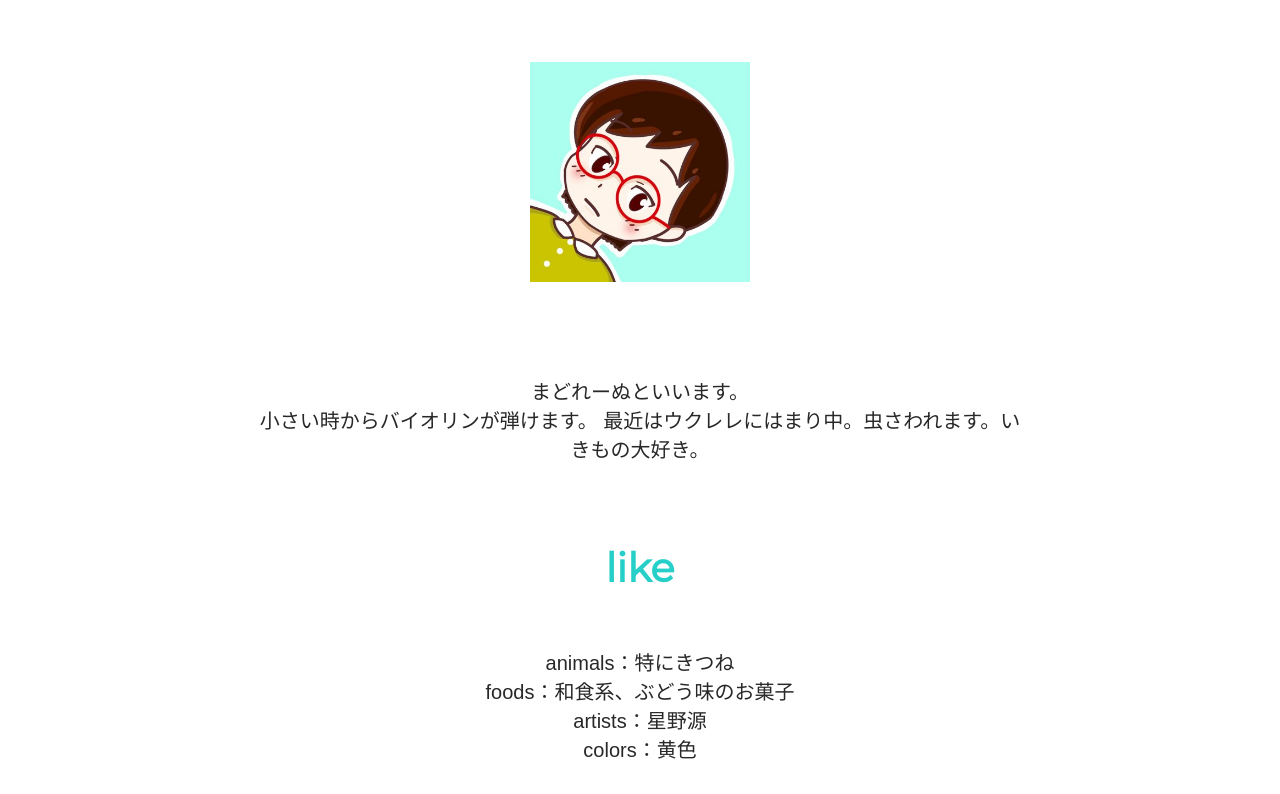
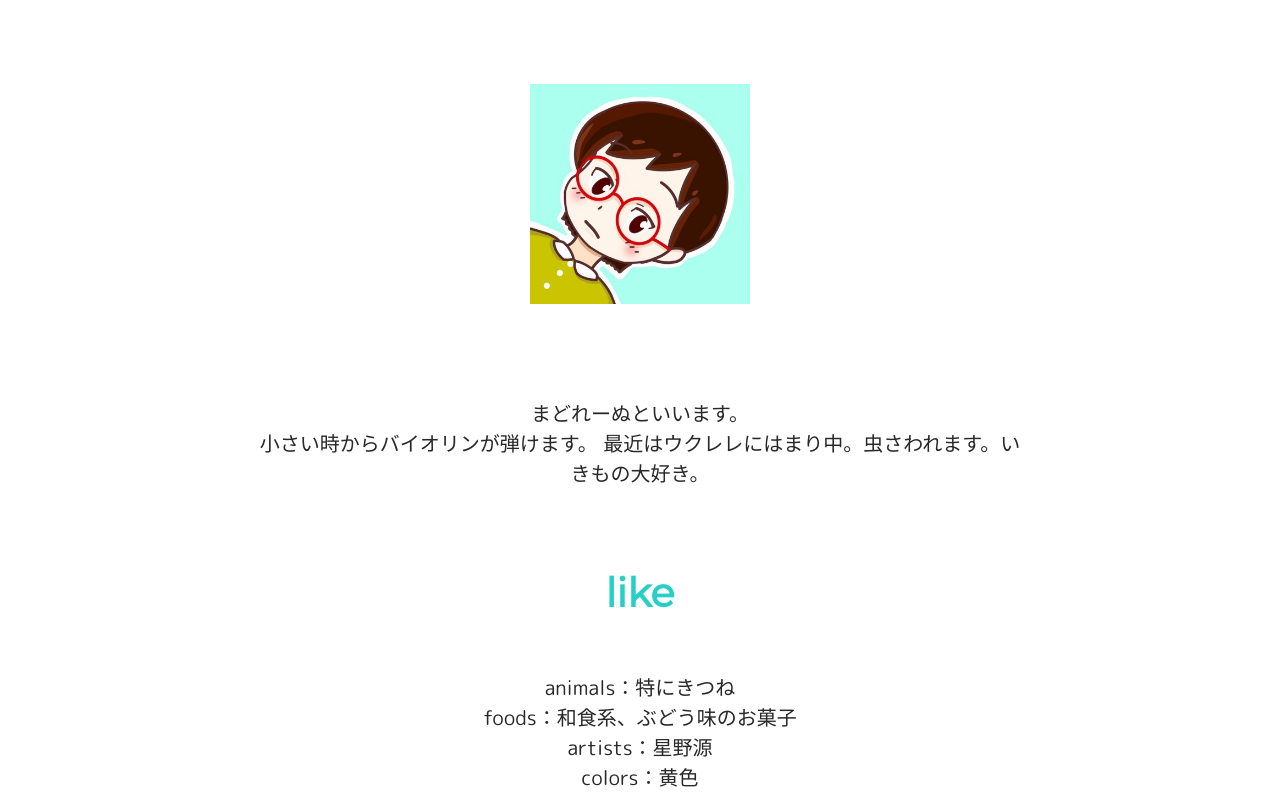
Before and after one commit to madoreenu/old, a plain HTML site: page index.html in a window 1280 px wide. Shown: the part 372-1166 px from the top of the page. Drawn offline with Linux system fonts and the light colour scheme.

Commit message:
Update stylesheet.css

```diff
--- a/stylesheet.css
+++ b/stylesheet.css
@@ -67,7 +67,7 @@ h1{
   padding-top: 50px;
 }
 p{
-  font-family:'M+PLUS+Rounded+1c', sans-serif;
+  font-family: 'M PLUS Rounded 1c', sans-serif;
   font-size: 20px;
   padding: 0 250px;
   color: #282828;
```
